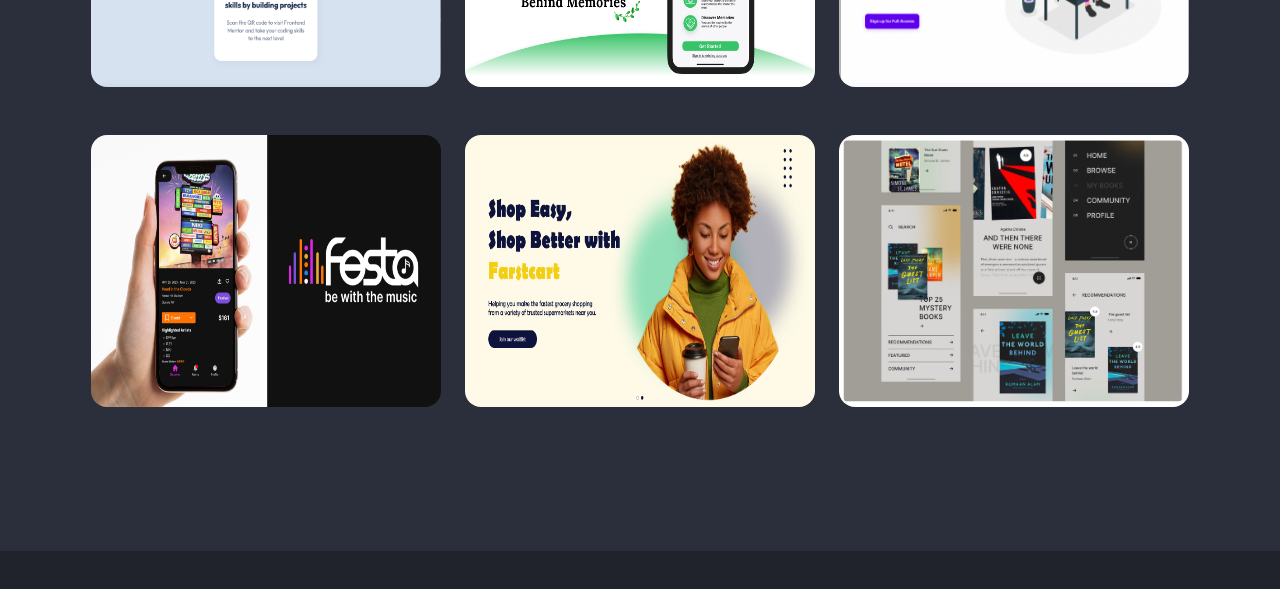
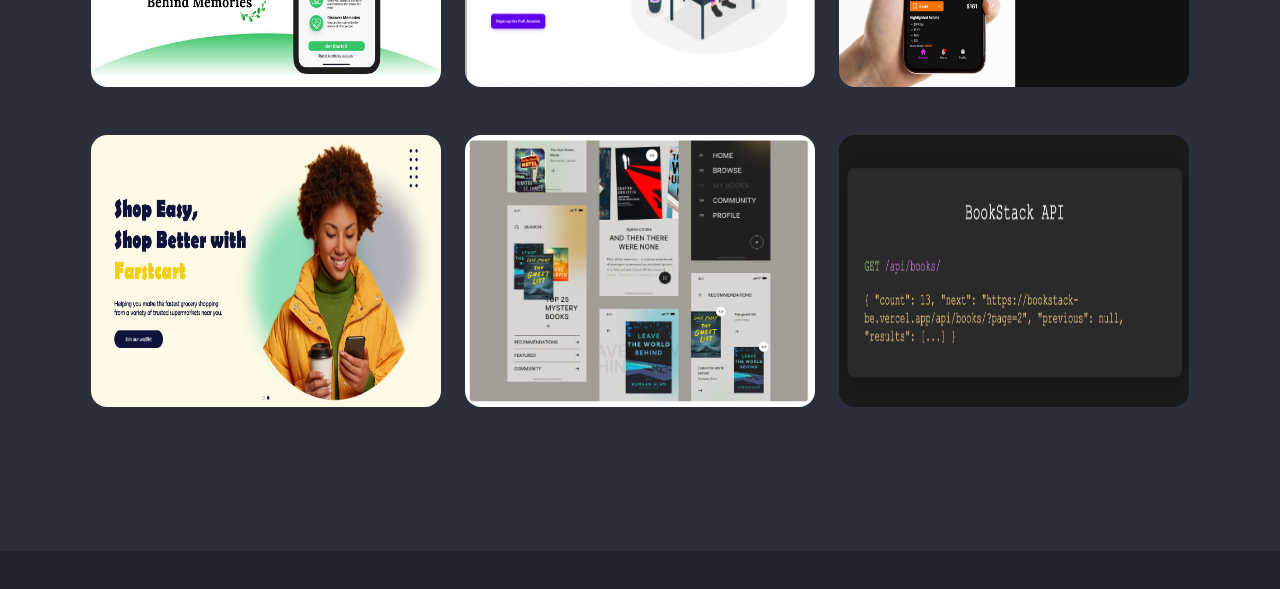
Before and after one commit to Nifilat/Portfolio, a plain HTML site: page index.html in a window 1280 px wide. Shown: the part 4194-4783 px from the top of the page. Drawn offline with nearby package versions, Linux system fonts and the light colour scheme; some icons are missing; files whose address does not match are found by name.

Commit message:
Comment out service and project card elements in index.html for future reference; add new project card for BookStack API.

```diff
--- a/index.html
+++ b/index.html
@@ -517,7 +517,7 @@
             </p>
           </article>
 
-          <article class="services__card">
+          <!-- <article class="services__card">
             <i class="ri-pantone-line services__icon"></i>
             <h2 class="services__title">UI/UX Designer</h2>
 
@@ -526,7 +526,7 @@
               prototypes for new product ideas I conduct user research I also
               optimize existing user interface designs
             </p>
-          </article>
+          </article> -->
         </div>
       </section>
 
@@ -538,7 +538,7 @@
         <h2 class="section__title">RECENT PROJECTS</h2>
 
         <div class="projects__container container grid">
-          <article class="projects__card">
+          <!-- <article class="projects__card">
             <img
               src="/assets/img/portfolio1.png"
               alt="projects image"
@@ -557,7 +557,7 @@
                 >Visit Project <i class="ri-external-link-line"></i
               ></a>
             </div>
-          </article>
+          </article> -->
 
           <article class="projects__card">
             <img
@@ -723,6 +723,27 @@
                 class="projects__button"
                 target="_blank"
                 >Visit Project <i class="ri-external-link-line"></i
+              ></a>
+            </div>
+          </article>
+
+          <article class="projects__card">
+            <img
+              src="/assets/img/portfolio11.png"
+              alt="BookStack Backend API"
+              class="projects__img"
+            />
+
+            <div class="projects__modal">
+              <span class="projects__subtitle">Backend</span>
+
+              <h2 class="projects__title">BookStack API</h2>
+
+              <a
+                href="https://bookstack-be.vercel.app/api/books/"
+                class="projects__button"
+                target="_blank"
+                >Visit API <i class="ri-external-link-line"></i
               ></a>
             </div>
           </article>
```
Also changed, not shown: assets/img/portfolio11.png (added).
